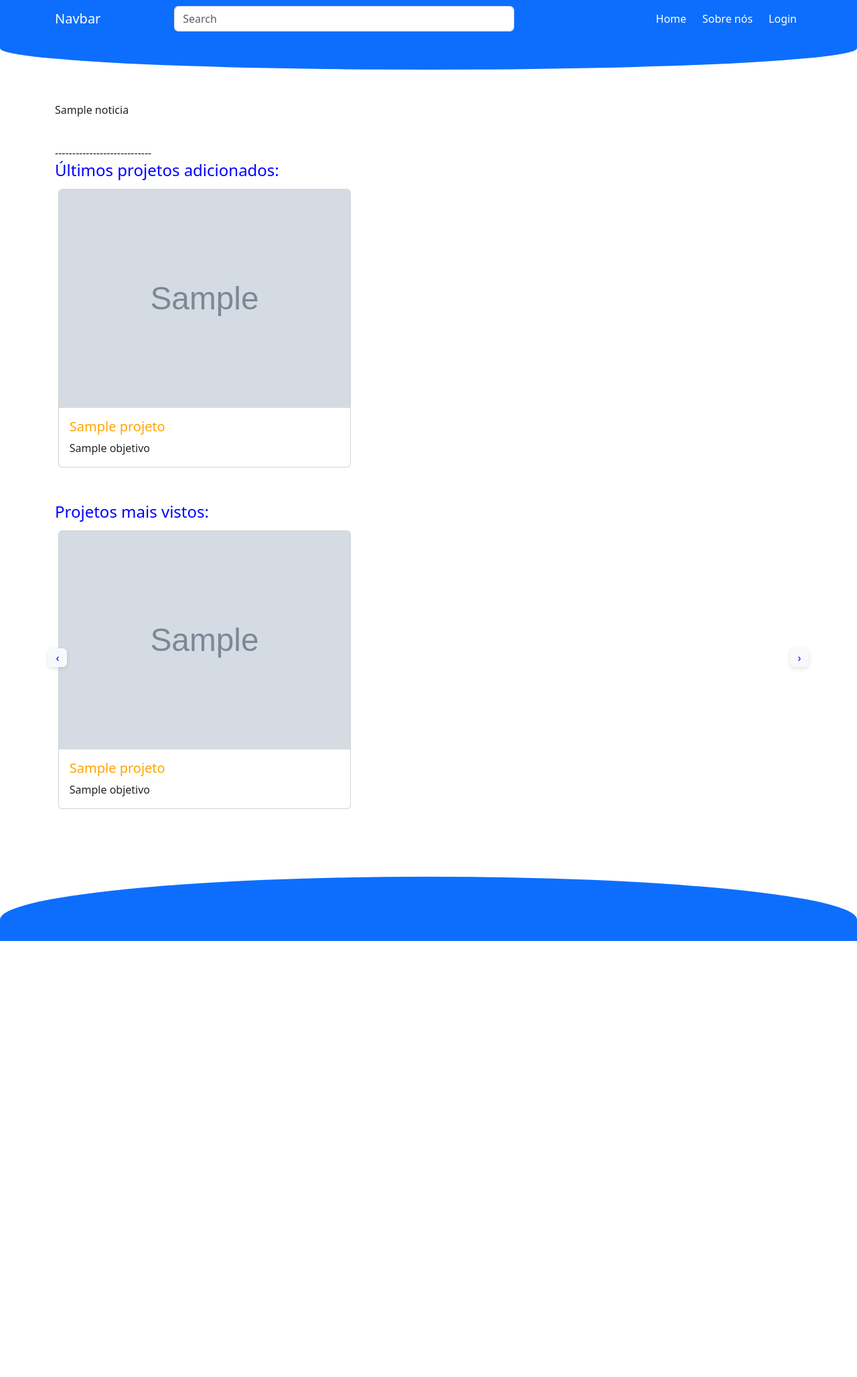
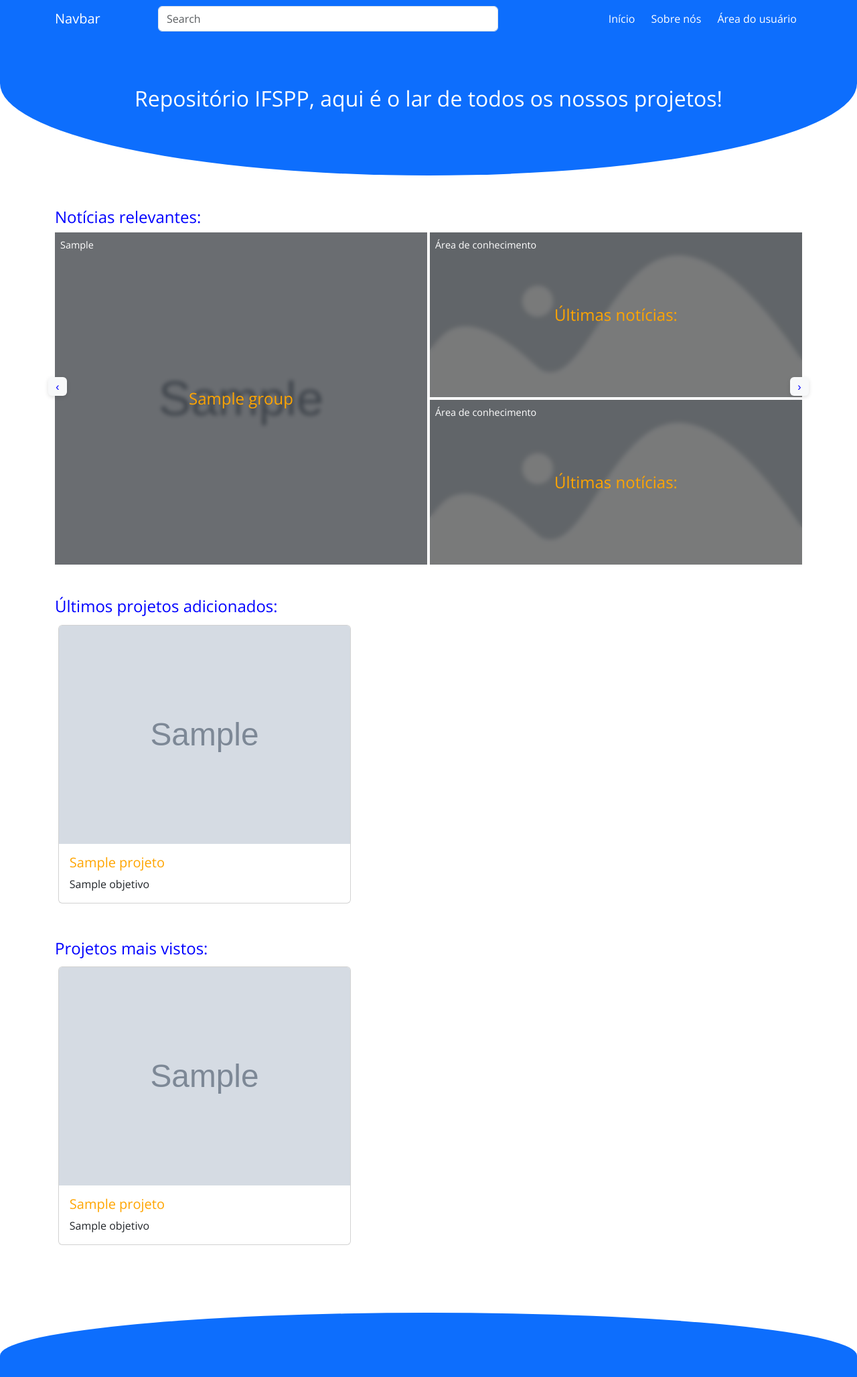
Before and after one commit to WescleyPlinio/repex, a Django app: template repex/templates/index.html in a window 1280 px wide. Shown: the whole page at 67% size. Before the commit the page ends 1405 px from the top, so only its background shows below. Run offline with Django 5.2, Linux system fonts and the light colour scheme; the template is opened without the code that fills it: most values are stand-ins (such as "Sample title", 1, 10 or a date in 2020); grey boxes marked "Sample" are stand-in pictures.

Commit message:
Ajustando carrosséis da página inicial

```diff
--- a/repex/static/main.css
+++ b/repex/static/main.css
@@ -1,3 +1,12 @@
+body {
+  font-family: "Open Sans", sans-serif;
+  font-optical-sizing: auto;
+  font-weight: 300;
+  font-style: normal;
+  font-variation-settings:
+    "wdth" 100;
+}
+
 .nav {
     border-bottom-left-radius: 60% 80%;
     border-bottom-right-radius: 60% 80%;
@@ -65,3 +74,42 @@
         max-width: 80%;
     }
 }
+
+.notice-shell {
+    height: 500px;
+}
+
+.notice-card {
+        position: relative;
+        background-size: cover;
+        background-position: center;
+        overflow: hidden;
+    }
+
+    /* Escurecimento/borrão da imagem */
+    .notice-card::before {
+        content: "";
+        position: absolute;
+        top: 0;
+        left: 0;
+        width: 100%;
+        height: 100%;
+        background-color: rgba(0, 0, 0, 0.5); /* Escurecer */
+        backdrop-filter: blur(3px); /* Borrar levemente */
+        z-index: 1;
+    }
+
+    .notice-label {
+        position: absolute;
+        top: 8px;
+        left: 8px;
+        color: white;
+        font-size: 0.9rem;
+        z-index: 2;
+    }
+
+    .notice-card h4 {
+        position: relative;
+        z-index: 2;
+        text-align: center;
+    }
--- a/repex/static/main.js
+++ b/repex/static/main.js
@@ -1,18 +1,17 @@
 document.addEventListener('DOMContentLoaded', () => {
-  const track = document.getElementById('cardTrack');
+  document.querySelectorAll('.carousel-shell').forEach(shell => {
+    const track = shell.querySelector('.carousel-track');
     const items = Array.from(track.children);
-  const prevBtn = document.getElementById('prevBtn');
-  const nextBtn = document.getElementById('nextBtn');
+    const prevBtn = shell.querySelector('.carousel-prev');
+    const nextBtn = shell.querySelector('.carousel-next');
 
     let index = 0;
-  let visible = 2.5;     // número de "cards" visíveis (2 completos + 0.5)
+    let visible = 2.5;
     let maxIndex = 0;
 
     function recalc() {
-    // adapta visible para mobile
-    if (window.innerWidth < 768) visible = 1.25; else visible = 2.5;
+      visible = window.innerWidth < 768 ? 1.25 : 2.5;
 
-    // calcula máximo de index que ainda deixa conteúdo à direita (ceil)
       maxIndex = Math.max(0, items.length - Math.ceil(visible));
 
       // força index válido
@@ -22,7 +21,6 @@
     }
 
     function move() {
-    // largura real do item (inclui padding/box-sizing)
       const itemWidth = items[0]?.getBoundingClientRect().width || 0;
       const translateX = index * itemWidth;
       track.style.transform = `translateX(-${translateX}px)`;
@@ -38,6 +36,7 @@
       move();
       updateButtons();
     });
+
     nextBtn.addEventListener('click', () => {
       index = Math.min(maxIndex, index + 1);
       move();
@@ -45,6 +44,6 @@
     });
 
     window.addEventListener('resize', recalc);
-  // inicializa
     recalc();
   });
+});
--- a/repex/templates/base.html
+++ b/repex/templates/base.html
@@ -1,26 +1,28 @@
 {% load static %}
 <!DOCTYPE html>
 <html lang="pt-br">
-<head>
+  <head>
     <meta charset="UTF-8" />
     <meta name="viewport" content="width=device-width, initial-scale=1.0" />
     <title>Blog com Curva em Parábola</title>
-    <link href="https://cdn.jsdelivr.net/npm/bootstrap@5.3.0/dist/css/bootstrap.min.css" rel="stylesheet">
-    <link rel="stylesheet" href="{% static 'main.css' %}">
-</head>
-<body class="d-flex flex-column min-vh-100">
-
-    {% include "partials/_navbar.html" %}
-
+    <link href="https://cdn.jsdelivr.net/npm/bootstrap@5.3.0/dist/css/bootstrap.min.css" rel="stylesheet" />
+    <link rel="preconnect" href="https://fonts.googleapis.com" />
+    <link rel="preconnect" href="https://fonts.gstatic.com" crossorigin />
+    <link href="https://fonts.googleapis.com/css2?family=Open+Sans:ital,wght@0,300;1,300&display=swap" rel="stylesheet" />
+    <link rel="stylesheet" href="{% static 'main.css' %}" />
+  </head>
+  <body class="d-flex flex-column min-vh-100">
+    {% include 'partials/_navbar.html' %}
 
     <!-- Conteúdo -->
     <main class="flex-grow-1 container my-5">
-        {% block content %}{% endblock content %}
+      {% block content %}
+      {% endblock %}
     </main>
 
-    {% include "partials/_footer.html" %}
+    {% include 'partials/_footer.html' %}
 
     <script src="https://cdn.jsdelivr.net/npm/bootstrap@5.3.0/dist/js/bootstrap.bundle.min.js"></script>
     <script src="{% static 'main.js' %}"></script>
-</body>
+  </body>
 </html>
--- a/repex/templates/index.html
+++ b/repex/templates/index.html
@@ -1,11 +1,54 @@
 {% extends 'base.html' %}
-{% load static %}
+{% load static news_extras %}
 {% block content %}
 
-{% for noticia in noticias %}
-<p>{{ noticia.titulo }}</p> <br>
----------------------------- <br>
-{% endfor %}
+<div id="newsCarousel" class="carousel slide mb-5" data-bs-ride="carousel">
+    <h4 style="color: blue;">Notícias relevantes:</h4>
+  <div class="carousel-inner">
+    {% for group in noticias|chunks:3 %}
+      <div class="carousel-item {% if forloop.first %}active{% endif %}">
+        <div class="notice-shell row g-1 d-flex">
+          <div class="col-md-6 col-lg-6 col-sm-12">
+            <div class="notice-card h-100 d-flex"
+                 style="background-image: url('{% if group.0.imagem %}{{ group.0.imagem.url }}{% else %}{% static 'imgs/placeholder.webp' %}{% endif %}');">
+              <span class="notice-label">{% if group.0 %}{{ group.0.area_conhecimento }}{% else %}Área de conhecimento{% endif %}</span>
+              <h4 class="m-auto p-5" style="color: orange;">
+                {% if group.0 %}{{ group.0.titulo }}{% else %}Últimas notícias:{% endif %}
+              </h4>
+            </div>
+          </div>
+
+          <div class="col-md-6 col-lg-6 col-sm-12">
+            <div class="row d-flex flex-column" style="height: 100%;">
+              <div class="col-lg-12 col-md-12 col-sm-12 flex-grow-1 mb-1">
+                <div class="notice-card h-100 d-flex"
+                     style="background-image: url('{% if group.1.imagem %}{{ group.1.imagem.url }}{% else %}{% static 'imgs/placeholder.webp' %}{% endif %}');">
+                  <span class="notice-label">{% if group.1 %}{{ group.1.area_conhecimento }}{% else %}Área de conhecimento{% endif %}</span>
+                  <h4 class="m-auto p-5" style="color: orange;">
+                    {% if group.1 %}{{ group.1.titulo }}{% else %}Últimas notícias:{% endif %}
+                  </h4>
+                </div>
+              </div>
+
+              <div class="col-lg-12 col-md-12 col-sm-12 flex-grow-1">
+                <div class="notice-card h-100 d-flex"
+                     style="background-image: url('{% if group.2.imagem %}{{ group.2.imagem.url }}{% else %}{% static 'imgs/placeholder.webp' %}{% endif %}');">
+                  <span class="notice-label">{% if group.2 %}{{ group.2.area_conhecimento }}{% else %}Área de conhecimento{% endif %}</span>
+                  <h4 class="m-auto p-5" style="color: orange;">
+                    {% if group.2 %}{{ group.2.titulo }}{% else %}Últimas notícias:{% endif %}
+                  </h4>
+                </div>
+              </div>
+            </div>
+          </div>
+        </div>
+      </div>
+    {% endfor %}
+  </div>
+
+  <button class="btn btn-light carousel-control carousel-prev" data-bs-target="#newsCarousel" data-bs-slide="prev" style="color: blue;" aria-label="Anterior">‹</button>
+    <button class="btn btn-light carousel-control carousel-next" data-bs-target="#newsCarousel" data-bs-slide="next" style="color: blue;" aria-label="Próximo">›</button>
+</div>
 
   <div class="carousel-shell mb-5">
     <h4 style="color: blue;">Últimos projetos adicionados:</h4>
@@ -13,7 +56,7 @@
       <div class="carousel-track w-100" id="cardTrack">
         {% for projeto in projetos %}
           <div class="card-item">
-            {% include "partials/_card.html" %}
+            {% include 'partials/_card.html' %}
           </div>
         {% endfor %}
       </div>
@@ -29,7 +72,7 @@
       <div class="carousel-track w-100" id="cardTrack">
         {% for projeto in projetos %}
           <div class="card-item">
-            {% include "partials/_card.html" %}
+            {% include 'partials/_card.html' %}
           </div>
         {% endfor %}
       </div>
@@ -38,5 +81,4 @@
     <button class="btn btn-light carousel-control carousel-prev" id="prevBtn" style="color: blue;" aria-label="Anterior">‹</button>
     <button class="btn btn-light carousel-control carousel-next" id="nextBtn" style="color: blue;" aria-label="Próximo">›</button>
   </div>
-
 {% endblock %}
--- a/repex/templates/partials/_navbar.html
+++ b/repex/templates/partials/_navbar.html
@@ -1,7 +1,7 @@
 {% load static %}
 
 <!-- Navbar -->
-<nav class="navbar navbar-expand-lg bg-primary navbar-dark">
+<nav class="navbar navbar-expand-lg bg-primary navbar-dark shadow shadow-none">
   <div class="container">
     <a class="navbar-brand" href="#">Navbar</a>
     <button class="navbar-toggler" type="button" data-bs-toggle="collapse" data-bs-target="#navbarSupportedContent"><span class="navbar-toggler-icon"></span></button>
@@ -11,13 +11,13 @@
       </form>
       <ul class="navbar-nav ms-auto">
         <li class="nav-item ms-2">
-          <a class="nav-link active" href="#">Home</a>
+          <a class="nav-link active" href="#">Início</a>
         </li>
         <li class="nav-item ms-2">
           <a class="nav-link active" href="#">Sobre nós</a>
         </li>
         <li class="nav-item ms-2">
-          <a class="nav-link active" href="#">Login</a>
+          <a class="nav-link active" href="#">Área do usuário</a>
         </li>
       </ul>
     </div>
@@ -25,4 +25,6 @@
 </nav>
 
 <!-- Curva da navbar -->
-<div class="nav bg-primary p-4"></div>
+<div class="nav bg-primary p-4 pb-5 d-flex">
+  <h2 class="text-white text-center m-auto my-5">Repositório IFSPP, aqui é o lar de todos os nossos projetos!</h2>
+</div>
--- /dev/null
+++ b/repex/templatetags/news_extras.py
@@ -0,0 +1,24 @@
+from django import template
+
+register = template.Library()
+
+@register.filter
+def chunks(value, size=3):
+    """
+    Recebe um iterável (QuerySet ou lista) e retorna uma lista de listas
+    com tamanho `size`. As sublistas são preenchidas com None quando
+    necessário para garantir comprimento fixo.
+    Uso no template: noticias|chunks:3
+    """
+    try:
+        size = int(size)
+    except (TypeError, ValueError):
+        size = 3
+    items = list(value)
+    groups = []
+    for i in range(0, len(items), size):
+        group = items[i:i + size]
+        if len(group) < size:
+            group += [None] * (size - len(group))
+        groups.append(group)
+    return groups
```
Also changed, not shown: repex/templatetags/init.py (added). Lines whose indentation alone changed are shown as unchanged.
